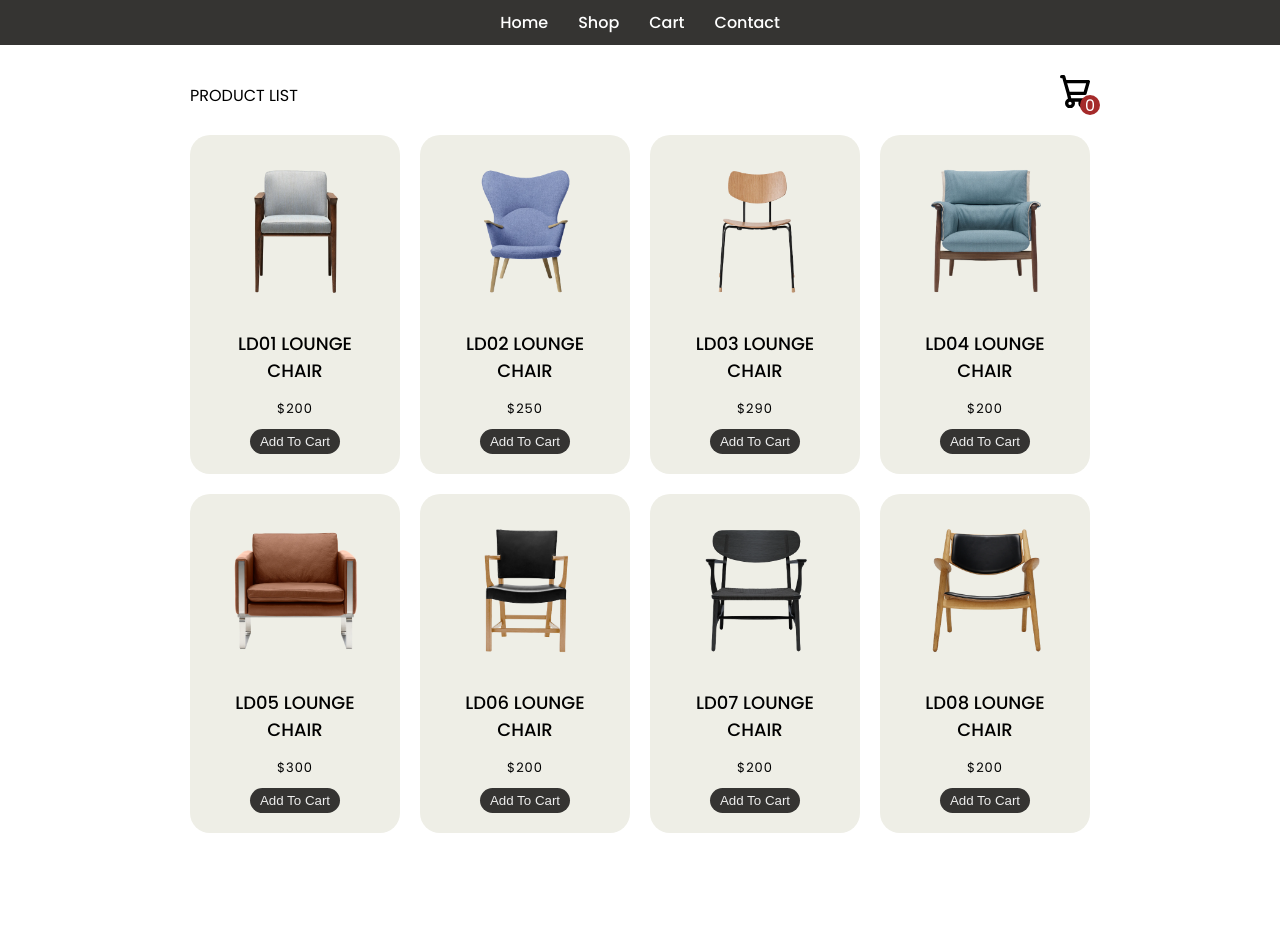
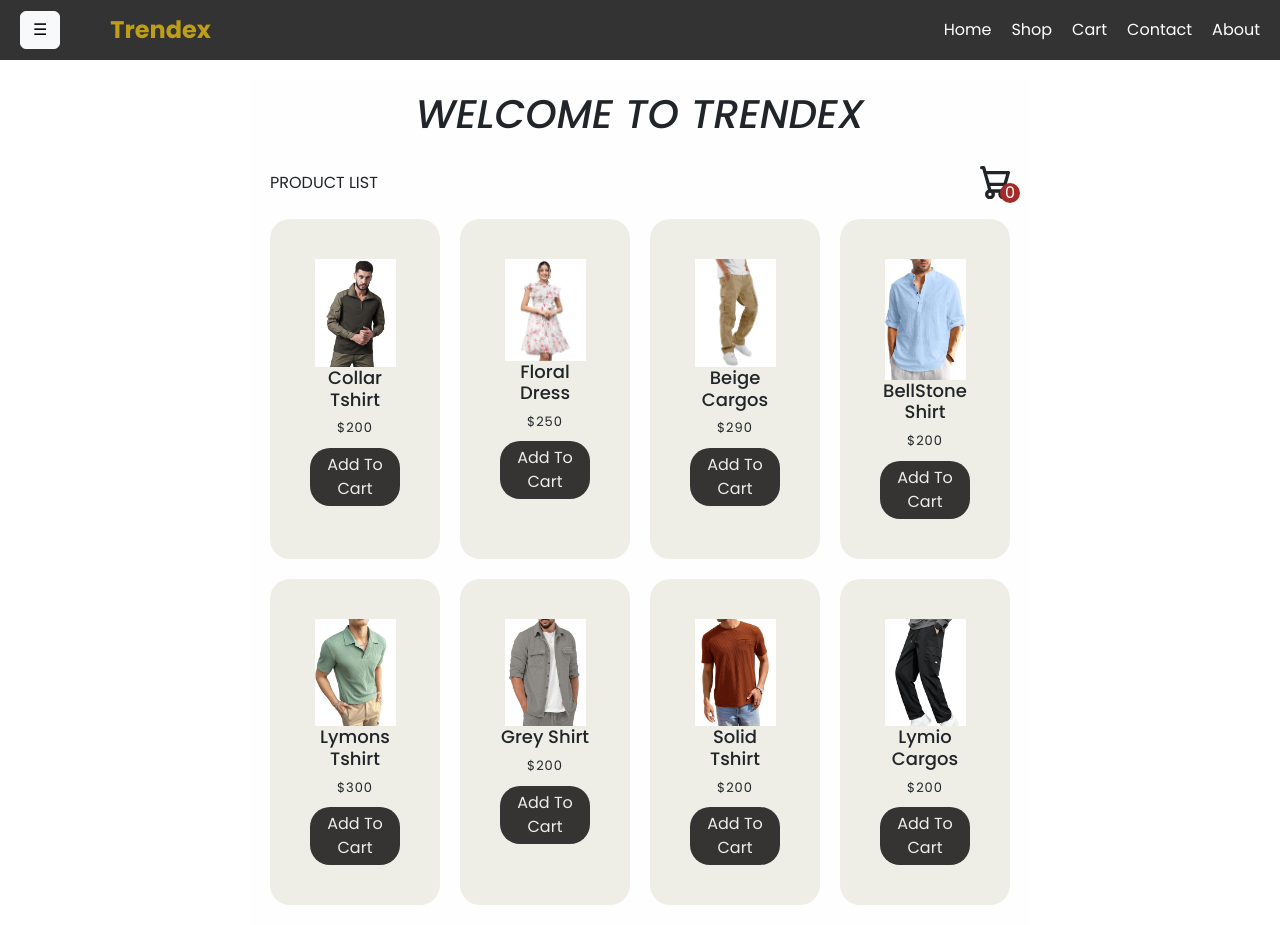
Before and after one commit to vaibhqvv/trendex, a plain HTML site: page index.html in a window 1280 px wide. Before the commit the page ends 833 px from the top, so only its background shows below. Drawn offline with nearby package versions, Linux system fonts and the light colour scheme.

Commit message:
add sidebar and navbar styling

```diff
--- a/app.js
+++ b/app.js
@@ -4,8 +4,22 @@ let iconCart = document.querySelector('.icon-cart');
 let iconCartSpan = document.querySelector('.icon-cart span');
 let body = document.querySelector('body');
 let closeCart = document.querySelector('.close');
+const sidebar = document.querySelector('.sidebar');
+const toggleBtn = document.querySelector('#sidebarToggle');
 let listProducts = [];
 let cart = [];
+
+toggleBtn.addEventListener('click', () => {
+    sidebar.classList.toggle('active');
+});
+
+// Optional: Close sidebar when an item is clicked
+sidebar.addEventListener('click', (e) => {
+    if (e.target.tagName === 'A') {
+        sidebar.classList.remove('active');
+    }
+});
+
 
 iconCart.addEventListener('click', () => {
     body.classList.toggle('showCart')
--- a/index.html
+++ b/index.html
@@ -4,19 +4,38 @@
     <meta charset="UTF-8">
     <meta name="viewport" content="width=device-width, initial-scale=1.0">
     <title>Trendex</title>
+    <link href="https://cdn.jsdelivr.net/npm/bootstrap@5.3.3/dist/css/bootstrap.min.css" rel="stylesheet" integrity="sha384-QWTKZyjpPEjISv5WaRU9OFeRpok6YctnYmDr5pNlyT2bRjXh0JMhjY6hW+ALEwIH" crossorigin="anonymous">
+    <link rel="stylesheet" href="https://cdnjs.cloudflare.com/ajax/libs/font-awesome/6.6.0/css/all.min.css" integrity="sha512-Kc323vGBEqzTmouAECnVceyQqyqdsSiqLQISBL29aUW4U/M7pSPA/gEUZQqv1cwx4OnYxTxve5UMg5GT6L4JJg==" crossorigin="anonymous" referrerpolicy="no-referrer" />
+    <link rel="preconnect" href="https://fonts.googleapis.com">
+    <link rel="preconnect" href="https://fonts.gstatic.com" crossorigin>
     <link rel="stylesheet" href="style.css">
 </head>
-<body class="">
+<body>
     <nav class="navbar">
+        <div class="nav-left">
+            <button id="sidebarToggle" class="btn btn-light">☰</button>
+            <div class="navbar-brand">Trendex</div>
+        </div>
         <ul>
             <li><a href="#">Home</a></li>
             <li><a href="#">Shop</a></li>
             <li><a href="#">Cart</a></li>
             <li><a href="#">Contact</a></li>
+            <li><a href="#">About</a></li>
         </ul>
     </nav>
 
+    <div class="sidebar">
+        <ul>
+            <li><a href="#">Your Profile</a></li>
+            <li><a href="#">Your Orders</a></li>
+            <li><a href="#">Categories</a></li>
+            <li><a href="#">Trendex Pay</a></li>
+            <li><a href="#">About Us</a></li>
+        </ul>
+    </div>
     <div class="container">
+        <div class="welcome"><h1>WELCOME TO TRENDEX</h1></div>
         <header>
             <div class="title">PRODUCT LIST</div>
             <div class="icon-cart">
@@ -27,20 +46,20 @@
             </div>
         </header>
         <div class="listProduct">
-
         </div>
     </div>
     <div class="cartTab">
         <h1>Shopping Cart</h1>
-        <div class="listCart">
-
-        </div>
+        <div class="listCart"></div>
         <div class="btn">
             <button class="close">CLOSE</button>
             <button class="checkOut">Check Out</button>
         </div>
     </div>
 
+
     <script src="app.js"></script>
+    <script src="https://cdn.jsdelivr.net/npm/@popperjs/core@2.11.8/dist/umd/popper.min.js" integrity="sha384-I7E8VVD/ismYTF4hNIPjVp/Zjvgyol6VFvRkX/vR+Vc4jQkC+hVqc2pM8ODewa9r" crossorigin="anonymous"></script>
+    <script src="https://cdn.jsdelivr.net/npm/bootstrap@5.3.3/dist/js/bootstrap.min.js" integrity="sha384-0pUGZvbkm6XF6gxjEnlmuGrJXVbNuzT9qBBavbLwCsOGabYfZo0T0to5eqruptLy" crossorigin="anonymous"></script>
 </body>
 </html>
--- a/products.json
+++ b/products.json
@@ -1,51 +1,51 @@
 [
     {
         "id": 1,
-        "name":" LD01 LOUNGE CHAIR",
+        "name":" Collar Tshirt",
         "price": 200,
-        "image": "image/1.png"
+        "image": "image/1.jpg"
     },
     {
         "id": 2,
-        "name":" LD02 LOUNGE CHAIR",
+        "name":" Floral Dress",
         "price": 250,
-        "image": "image/2.png"
+        "image": "image/2.jpg"
     },
     {
         "id": 3,
-        "name":" LD03 LOUNGE CHAIR",
+        "name":" Beige Cargos",
         "price": 290,
-        "image": "image/3.png"
+        "image": "image/3.jpg"
     },
     {
         "id": 4,
-        "name":" LD04 LOUNGE CHAIR",
+        "name":" BellStone Shirt",
         "price": 200,
-        "image": "image/4.png"
+        "image": "image/4.jpg"
     },
     {
         "id": 5,
-        "name":" LD05 LOUNGE CHAIR",
+        "name":" Lymons Tshirt",
         "price": 300,
-        "image": "image/5.png"
+        "image": "image/5.jpg"
     },
     {
         "id": 6,
-        "name":" LD06 LOUNGE CHAIR",
+        "name":" Grey Shirt",
         "price": 200,
-        "image": "image/6.png"
+        "image": "image/6.jpg"
     },
     {
         "id": 7,
-        "name":" LD07 LOUNGE CHAIR",
+        "name":" Solid Tshirt",
         "price": 200,
-        "image": "image/7.png"
+        "image": "image/7.jpg"
     },
     {
         "id": 8,
-        "name":" LD08 LOUNGE CHAIR",
+        "name":" Lymio Cargos",
         "price": 200,
-        "image": "image/8.png"
+        "image": "image/8.jpg"
     }
 
 ]
--- a/style.css
+++ b/style.css
@@ -3,41 +3,102 @@
 body{
     font-family: "Poppins", sans-serif;
     margin: 0;
+    display: flex;
 }
 
 /* Navbar */
 .navbar {
-    background-color: #353432;
-    color: #fff;
-    padding: 10px;
-    text-align: center;
-}
-.navbar ul {
-    list-style-type: none;
-    padding: 0;
-    margin: 0;
+    background-color: #333;
+    color: white;
+    position: fixed;
+    top: 0;
+    width: 100%;
+    height: 60px;
     display: flex;
-    justify-content: center;
-}
-.navbar ul li {
-    margin: 0 15px;
-}
-.navbar ul li a {
-    color: #fff;
-    text-decoration: none;
-    font-weight: 500;
-}
-.navbar ul li a:hover {
-    color: #E8BC0E;
+    justify-content: space-between;
+    align-items: center;
+    padding: 0 20px;
+    z-index: 1000;
 }
 
-.container{
-    width: 900px;
-    max-width: 90vw;
-    margin: auto;
+.navbar ul {
+    list-style: none;
+    margin: 0;
+    padding: 0;
+    display: flex;
+}
+
+.navbar ul li {
+    margin-left: 20px;
+}
+
+.navbar ul li a {
+    color: white;
+    text-decoration: none;
+}
+.nav-left {
+    display: flex;
+    align-items: center;
+}
+
+.navbar-brand {
+    font-size: 24px;
+    font-weight: bold;
+    margin-left: 50px;
+    color: #be9d17;;
+}
+
+/* Sidebar */
+.sidebar {
+    position: fixed;
+    left: -250px;
+    top: 60px;
+    width: 250px;
+    height: 100%;
+    background-color: #be9d17;;
+    padding: 20px;
+    transition: left 0.3s;
+    z-index: 999;
+}
+
+.sidebar ul {
+    list-style: none;
+    padding: 0;
+}
+
+.sidebar ul li {
+    margin-bottom: 20px;
+}
+
+.sidebar ul li a {
+    text-decoration: none;
+    color: #333;
+    font-size: 18px;
+}
+
+.sidebar.active {
+    left: 0;
+}
+
+
+/* Container */
+.container {
+    background-color: #eee1;
+    width: 1100px;
+    max-width: 95vw;
+    margin-top: 80px;
+    padding: 20px;
     text-align: center;
     padding-top: 10px;
     transition: transform .5s;
+    margin-right: 250px;
+    margin-left: 250px; /* Pushes the container to the right */
+}
+
+.container .welcome {
+    margin-left: 0px;
+    font-style: italic;
+    font: bold;
 }
 
 svg{
@@ -85,7 +146,7 @@ title{
 
 .listProduct .item{
     background-color: #eeeee6;
-    padding: 20px;
+    padding: 40px;
     border-radius: 20px;
 }
 
@@ -113,6 +174,7 @@ title{
     width: 400px;
     background-color: #353432;
     color: #eee;
+    margin-top: 50px;
     position: fixed;
     inset: 0 -400px 0 auto;
     display: grid;
@@ -136,7 +198,7 @@ body.showCart .container{
     grid-template-columns: repeat(2, 1fr);
 }
 .cartTab button{
-    background-color: #E8BC0E;
+    background-color: #be9d17;
     border: none;
     font-family: Poppins;
     font-weight: 500;
@@ -203,7 +265,7 @@ body.showCart .container{
 
 .total-price h2 {
     font-size: 1.8rem;
-    color: #E8BC0E;
+    color: #353432;
     margin-bottom: 20px;
 }
 
@@ -253,7 +315,7 @@ body.showCart .container{
 
 #proceedToPay {
     padding: 10px 20px;
-    background-color: #E8BC0E;
+    background-color:  #be9d17;;
     border: none;
     color: #fff;
     border-radius: 5px;
```
Also changed, not shown: image/1.jpg (added), image/1.png (deleted), image/2.jpg (added), image/2.png (deleted), image/3.jpg (added), image/3.png (deleted), image/4.jpg (added), image/4.png (deleted), image/5.jpg (added), image/5.png (deleted), image/6.jpg (added), image/6.png (deleted), image/7.jpg (added), image/7.png (deleted), 2 more files.
